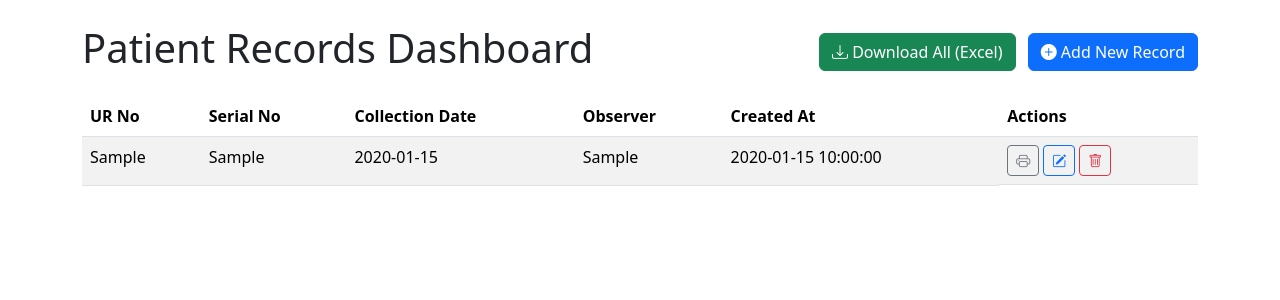
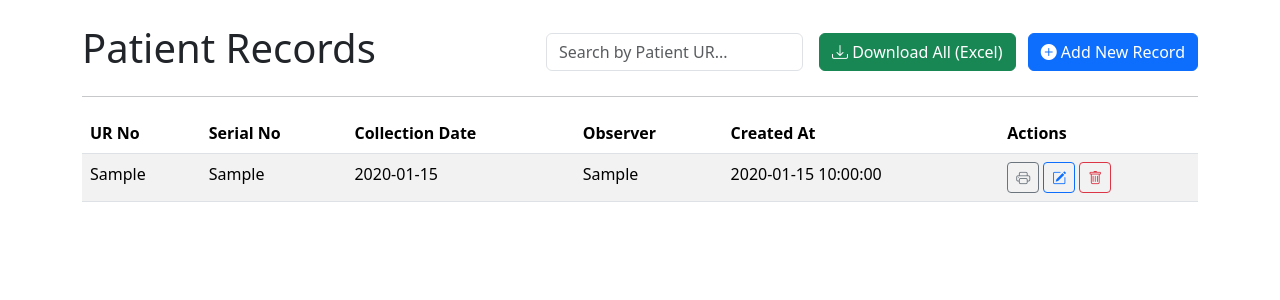
Before and after one commit to Kay0n/icu-records, a Flask app: page / in a window 1280 px wide. Shown: the part 56-356 px from the top of the page. Run offline with Flask 2, Linux system fonts and the light colour scheme; tables that the repository leaves empty hold one stand-in row (values such as "Sample post"); parts of the project's set-up code (start-up, migrations or seed data) failed here and were passed over.

Commit message:
add search bar, refactor

```diff
--- a/src/templates/dashboard.html
+++ b/src/templates/dashboard.html
@@ -3,8 +3,16 @@
 {% block title %}Dashboard - Patient Records{% endblock %}
 
 {% block content %}
+
+<script src="{{ url_for('static', filename='js/dashboard.js') }}"></script>
+
 <div class="d-flex justify-content-between align-items-center mb-3">
-  <h1>Patient Records Dashboard</h1>
+    <h1>Patient Records</h1>
+
+    <div class="d-flex align-items-center">
+        <div class="me-3">
+            <input type="text" id="searchInput" class="form-control" placeholder="Search by Patient UR...">
+        </div>
         <div>
             <a href="{{ url_for('download_records') }}" class="btn btn-success me-2">
                 <i class="bi bi-download"></i> Download All (Excel)
@@ -14,10 +22,13 @@
             </a>
         </div>
     </div>
+</div>
+
+<hr>
 
 {% if records %}
 <div class="table-responsive">
-    <table class="table table-striped table-hover">
+    <table class="table table-striped table-hover" id="recordsTable">
         <thead>
             <tr>
                 <th>UR No</th>
@@ -36,19 +47,20 @@
                 <td>{{ record.collection_date.strftime('%Y-%m-%d') }}</td>
                 <td>{{ record.observer | default('', true) }}</td>
                 <td>{{ record.created_at.strftime('%Y-%m-%d %H:%M:%S') }}</td>
-                <td class="d-flex align-items-center">
-                    <a href="{{ url_for('print_record', record_id=record.id) }}" class="btn btn-sm btn-outline-secondary me-1" title="Print" target="_blank">
+                <td class="text-nowrap">
+                   <div class="d-flex align-items-center">
+                       <a href="{{ url_for('print_record', record_id=record.id) }}" class="btn btn-sm btn-outline-secondary me-1" title="Print">
                            <i class="bi bi-printer"></i>
                        </a>
                        <a href="{{ url_for('edit_record', record_id=record.id) }}" class="btn btn-sm btn-outline-primary me-1" title="Edit">
                            <i class="bi bi-pencil-square"></i>
                        </a>
-
-                    <form action="{{ url_for('delete_record', record_id=record.id) }}" method="POST" class="delete-form">
+                       <form action="{{ url_for('delete_record', record_id=record.id) }}" method="POST" class="delete-form d-inline-block">
                            <button type="submit" class="btn btn-sm btn-outline-danger" title="Delete">
                                <i class="bi bi-trash"></i>
                            </button>
                       </form>
+                   </div>
                </td>
             </tr>
             {% endfor %}
@@ -59,20 +71,3 @@
     <p class="text-center">No records found</p>
 {% endif %}
 {% endblock %}
-
-{% block scripts %}
-<script>
-
-// confirmation dialog for delete
-document.addEventListener('DOMContentLoaded', function() {
-    const deleteForms = document.querySelectorAll('.delete-form');
-    deleteForms.forEach(form => {
-        form.addEventListener('submit', function(event) {
-            if (!confirm('Are you sure you want to delete this record? This action cannot be undone.')) {
-                event.preventDefault();
-            }
-        });
-    });
-});
-</script>
-{% endblock %}
```
Also changed, not shown: src/static/js/dashboard.js (added, +43 -0 lines). Lines whose indentation alone changed are shown as unchanged.
